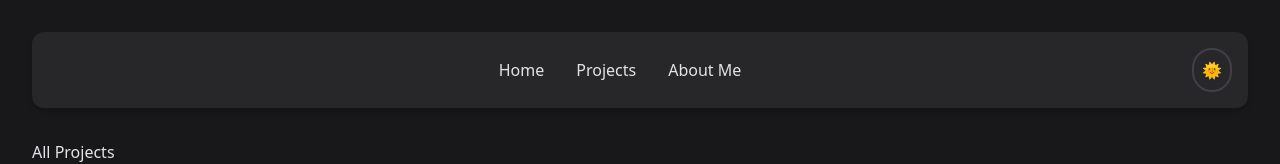
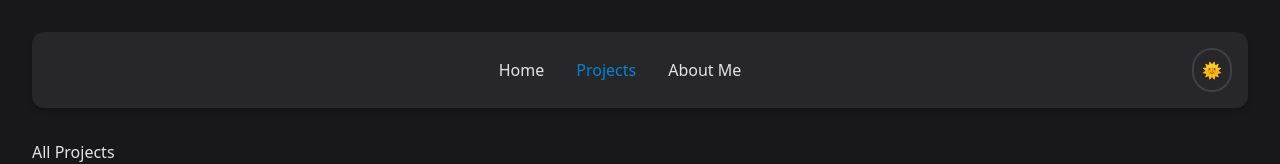
Before and after one commit to rizaldieldad/my-portfolio-website-v1, a React (Vite) app: page /projects in a window 1280 px wide. Shown: the top 164 px of the page. Built offline with nearby package versions, Linux system fonts and the light colour scheme.

Commit message:
navbar current location

```diff
--- a/src/components/Navbar.jsx
+++ b/src/components/Navbar.jsx
@@ -1,8 +1,10 @@
-import { Link } from 'react-router-dom'
+import { Link, useLocation } from 'react-router-dom'
 import { useThemeContext } from '../contexts/ThemeContext'
 
 function Navbar () {
   const { darkMode, toggleDarkMode } = useThemeContext()
+  const location = useLocation()
+
   const handleToggle = () => {
     toggleDarkMode()
   }
@@ -12,19 +14,25 @@ function Navbar () {
       <nav className='flex mx-auto items-center gap-4 sm:gap-8 text-sm sm:text-base font-medium'>
         <Link
           to='/'
-          className='hover:text-sky-600 dark:hover:text-sky-400 transition-colors duration-200'
+          className={`hover:text-sky-600 dark:hover:text-sky-400 transition-colors duration-200 ${
+            location.pathname === '/' ? 'text-sky-600' : ''
+          }`}
         >
           Home
         </Link>
         <Link
           to='/projects'
-          className='hover:text-sky-600 dark:hover:text-sky-400 transition-colors duration-200'
+          className={`hover:text-sky-600 dark:hover:text-sky-400 transition-colors duration-200 ${
+            location.pathname === '/projects' ? 'text-sky-600' : ''
+          }`}
         >
           Projects
         </Link>
         <Link
           to='#'
-          className='hover:text-sky-600 dark:hover:text-sky-400 transition-colors duration-200'
+          className={`hover:text-sky-600 dark:hover:text-sky-400 transition-colors duration-200 ${
+            location.pathname === '/about' ? 'text-sky-600' : ''
+          }`}
         >
           About Me
         </Link>
```
